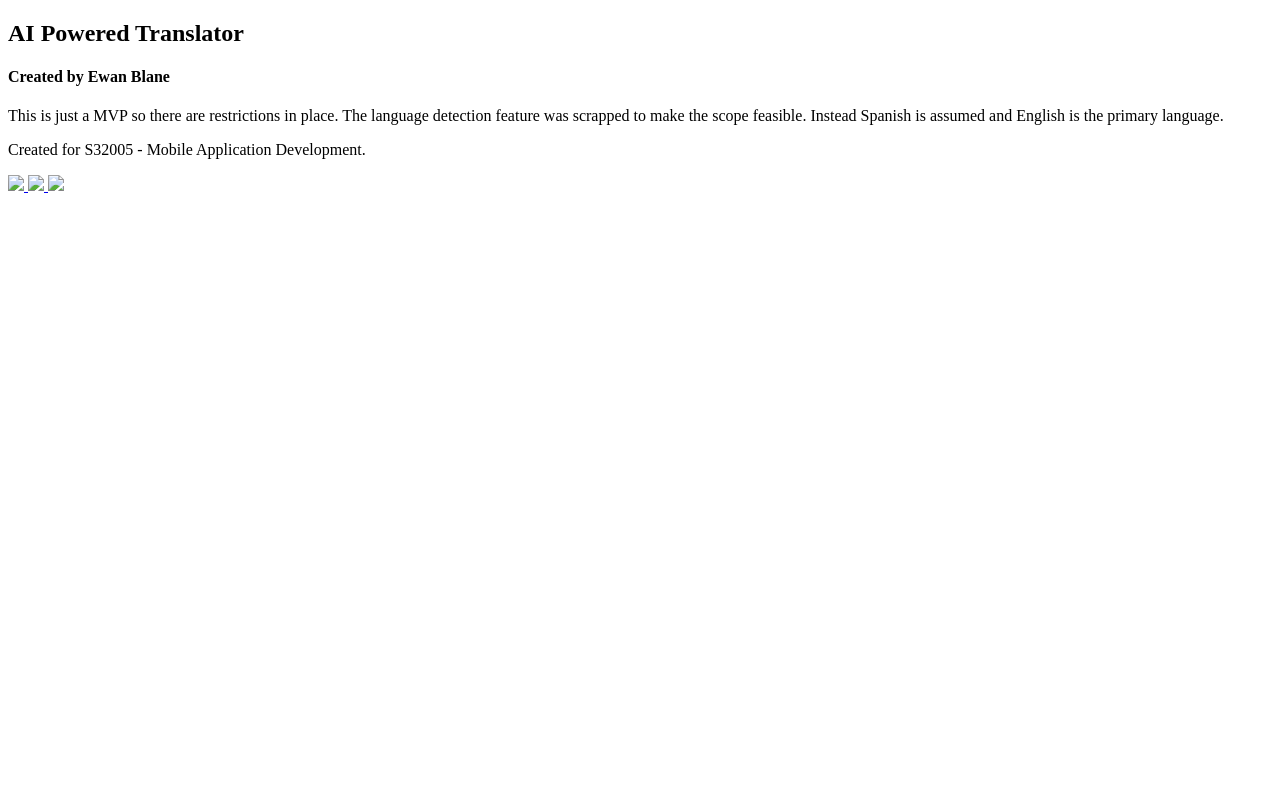
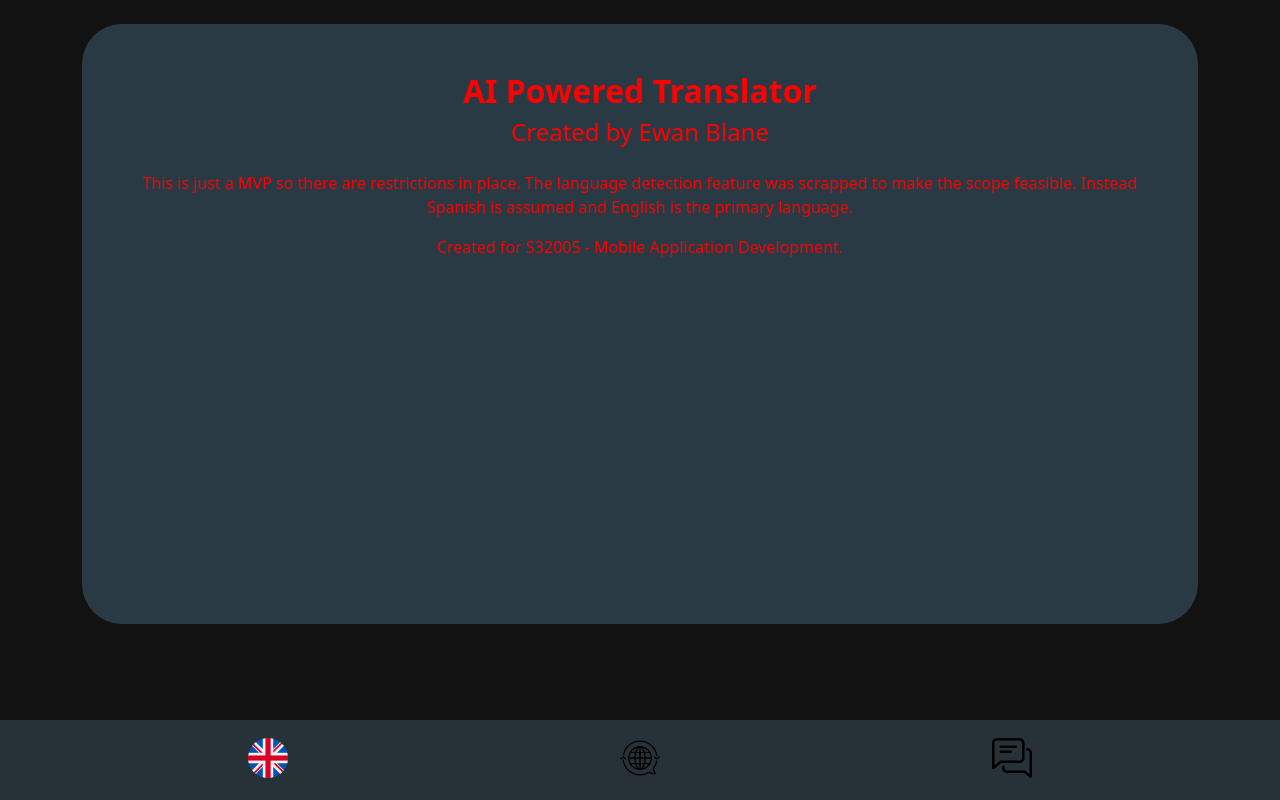
Before and after one commit to Blane3011/Translation-App, a plain HTML site: page index.html in a window 1280 px wide. Drawn offline with nearby package versions, Linux system fonts and the light colour scheme; the site is published under a folder, as on GitHub Pages, so addresses that start at the root find nothing.

Commit message:
Due to GitHub Pages changed adress structure again

```diff
--- a/index.html
+++ b/index.html
@@ -7,9 +7,9 @@
         <meta name="description" content="">
         <meta name="viewport" content="width=device-width, initial-scale=1">
 
-        <link rel="stylesheet" href="/css/bootstrap.min.css">
-        <link rel="stylesheet" href="/css/style.css">
-        <link rel="manifest" href="/manifest.json"/>
+        <link rel="stylesheet" href="css/bootstrap.min.css">
+        <link rel="stylesheet" href="css/style.css">
+        <link rel="manifest" href="manifest.json"/>
 
     </head>
 
@@ -29,24 +29,24 @@
         <nav class="navbar fixed-bottom">
             <div class="container d-flex justify-content-around py-2">
                 <!-- Left Icon -->
-                <a class="nav-link text-center text-light" id = "primaryLanguageButton" href="/pages/languageSelectionScreen.html">
-                <img src="/Images/Icons/united-kingdom.png" width="40" class="mb-1">
+                <a class="nav-link text-center text-light" id = "primaryLanguageButton" href="pages/languageSelectionScreen.html">
+                <img src="images/icons/united-kingdom.png" width="40" class="mb-1">
                 </a>
 
                 <!-- Middle Icon -->
-                <a class="nav-link text-center text-light" id = "globeButton" href="/pages/translationScreen.html">
-                <img src="/Images/Icons/globe.png" width="40" class="mb-1">
+                <a class="nav-link text-center text-light" id = "globeButton" href="pages/translationScreen.html">
+                <img src="images/icons/globe.png" width="40" class="mb-1">
                 </a>
 
                 <!-- Right Icon -->
-                <a class="nav-link text-center text-light" href="/pages/savedConversationsScreen.html">
-                <img src="/Images/Icons/chat.png" id = "chatButton" width="40"  class="mb-1">
+                <a class="nav-link text-center text-light" href="pages/savedConversationsScreen.html">
+                <img src="images/icons/chat.png" id = "chatButton" width="40"  class="mb-1">
                 </a>
             </div>
         </nav>
 
-        <script src="/js/bootstrap.bundle.min.js" defer></script>
-        <script src = "/js/app.js" defer></script>
+        <script src="js/bootstrap.bundle.min.js" defer></script>
+        <script src = "js/app.js" defer></script>
 
   </body>
 </html>
```
Also changed, not shown: Pages/translationScreen.html (+4 -4 lines).
